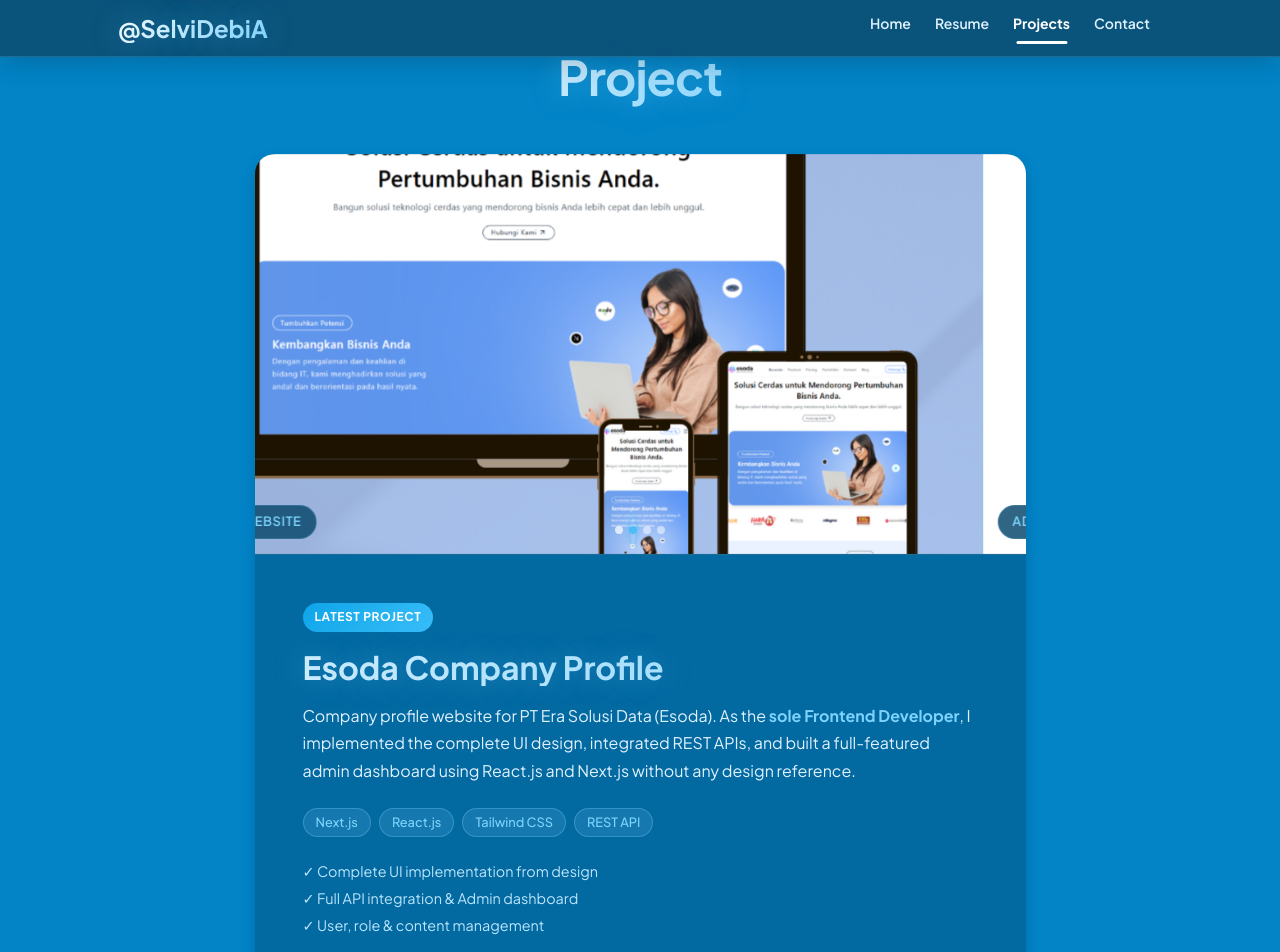
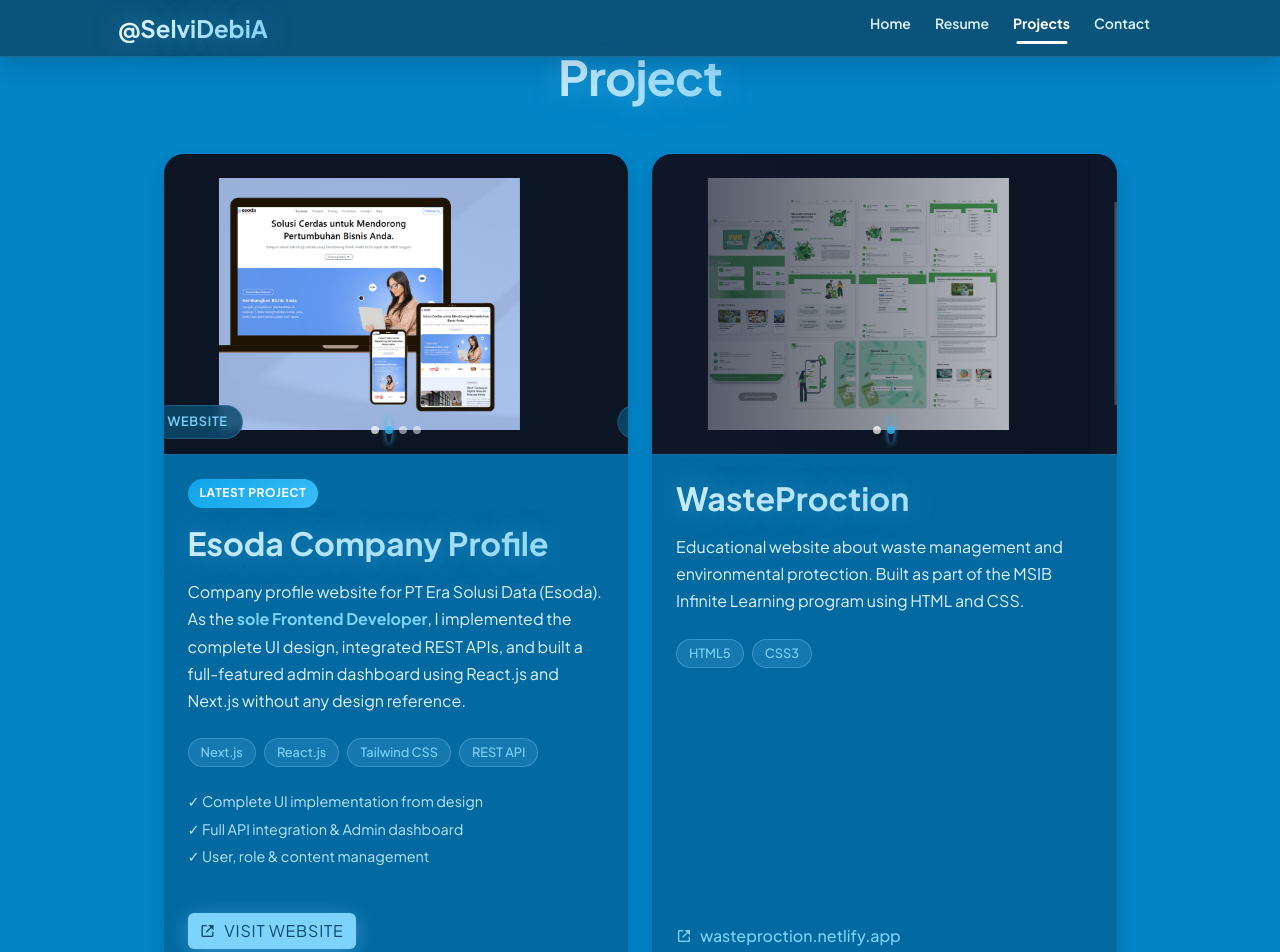
Before and after one commit to selvidebianita/Portofolio_Vue, a Vue app: page /project in a window 1280 px wide. Shown: the top 952 px of the page. Built offline with nearby package versions, Linux system fonts and the light colour scheme.

Commit message:
update project layout to 2 columns and use object-fit-contain for images

```diff
--- a/src/components/Project/Project.vue
+++ b/src/components/Project/Project.vue
@@ -66,11 +66,13 @@
 
 <template>
   <div class="row gx-5 justify-content-center">
-    <div class="col-lg-11 col-xl-9 col-xxl-8">
+    <div class="col-12 col-xl-11">
 
-      <div v-for="(project, index) in projects" :key="index" :class="['card overflow-hidden shadow border-0 mb-5', project.isFeatured ? 'featured-project' : '']">
-        <div class="card-body p-0">
-          <div class="d-flex flex-column">
+      <div class="row gx-4">
+        <div v-for="(project, index) in projects" :key="index" class="col-md-6 mb-5">
+          <div :class="['card overflow-hidden shadow border-0 h-100', project.isFeatured ? 'featured-project' : '']">
+            <div class="card-body p-0 h-100">
+              <div class="d-flex flex-column h-100">
 
             <!-- Top: Image Slider -->
             <div class="w-100 border-bottom border-secondary border-opacity-25">
@@ -81,8 +83,8 @@
 
                 <div class="carousel-inner">
                   <div v-for="(image, imgIndex) in project.images" :key="'img-'+imgIndex" :class="['carousel-item', { active: imgIndex === 0 }]">
-                    <div class="project-image-view w-100 position-relative">
-                      <img :src="image.src" :alt="image.label" class="img-fluid w-100 object-fit-cover" style="max-height: 400px; min-height: 250px;" />
+                    <div class="project-image-view w-100 position-relative d-flex align-items-center justify-content-center" style="height: 280px;">
+                      <img :src="image.src" :alt="image.label" class="img-fluid w-100 h-100" style="object-fit: contain; padding: 1.5rem;" />
                       <span v-if="project.isFeatured" class="image-label">{{ image.label }}</span>
 
                       <!-- Overlay for non-featured projects to maintain styling -->
@@ -103,7 +105,7 @@
             </div>
 
             <!-- Bottom: Content -->
-            <div class="p-4 p-md-5 d-flex flex-column justify-content-center">
+            <div class="p-4 p-md-4 d-flex flex-column flex-grow-1">
               <span v-if="project.badge" class="badge-new w-auto align-self-start mb-3">{{ project.badge }}</span>
               <h2 class="fw-bolder text-gradient mb-3">{{ project.title }}</h2>
               <p class="project-desc" v-html="project.description"></p>
@@ -116,13 +118,14 @@
                 <div v-for="highlight in project.highlights" :key="highlight" class="highlight-item">✓ {{ highlight }}</div>
               </div>
 
-              <div v-if="project.link">
+              <div v-if="project.link" class="mt-auto pt-3">
                 <a :href="project.link" :class="[project.isFeatured ? 'btn btn-primary' : 'project-link']" target="_blank">
                   <i class='bx bx-link-external me-2'></i>{{ project.isFeatured ? 'Visit Website' : project.link.replace('https://', '').replace('/', '') }}
                 </a>
               </div>
             </div>
-
+              </div>
+            </div>
           </div>
         </div>
       </div>
```
